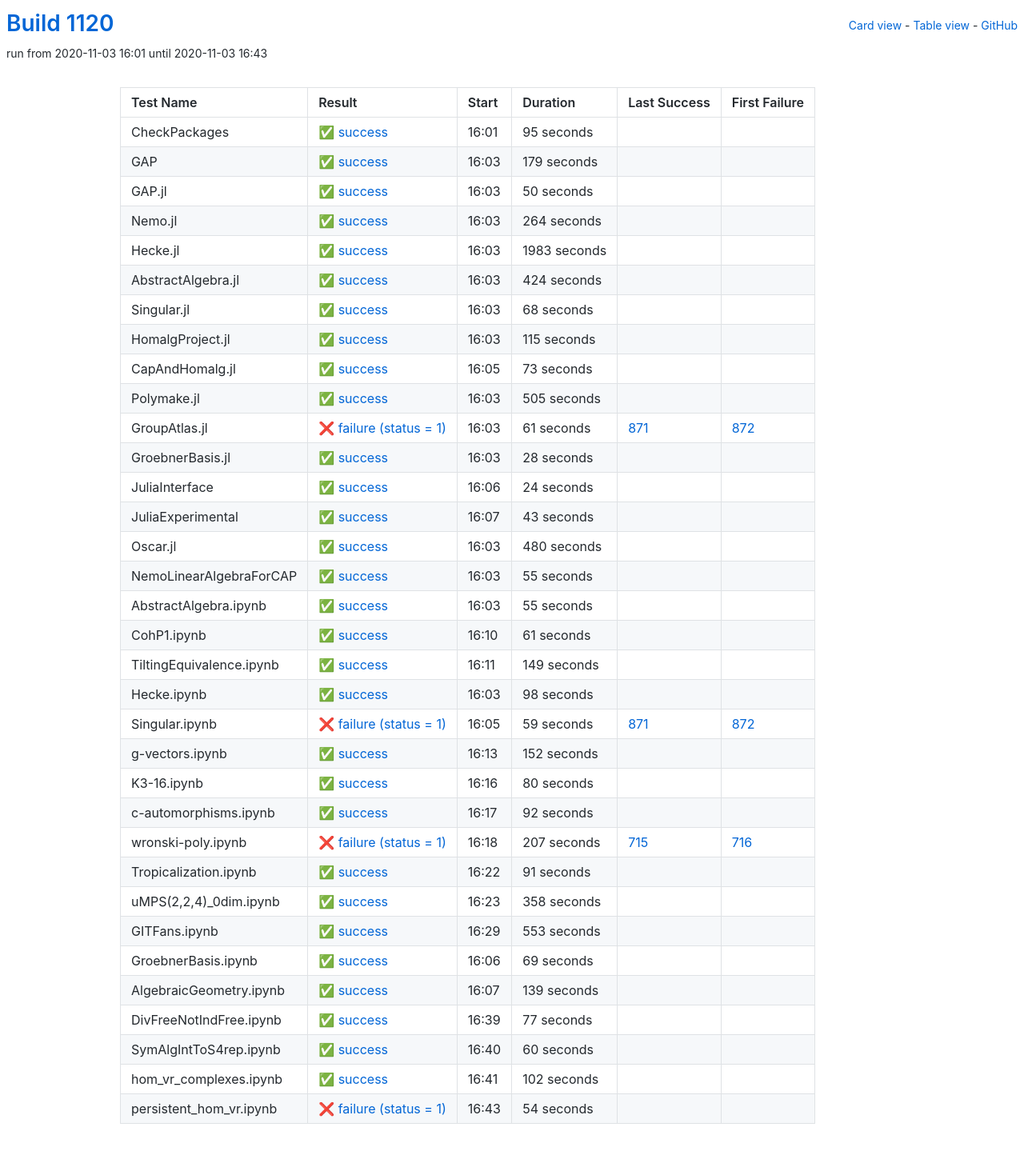
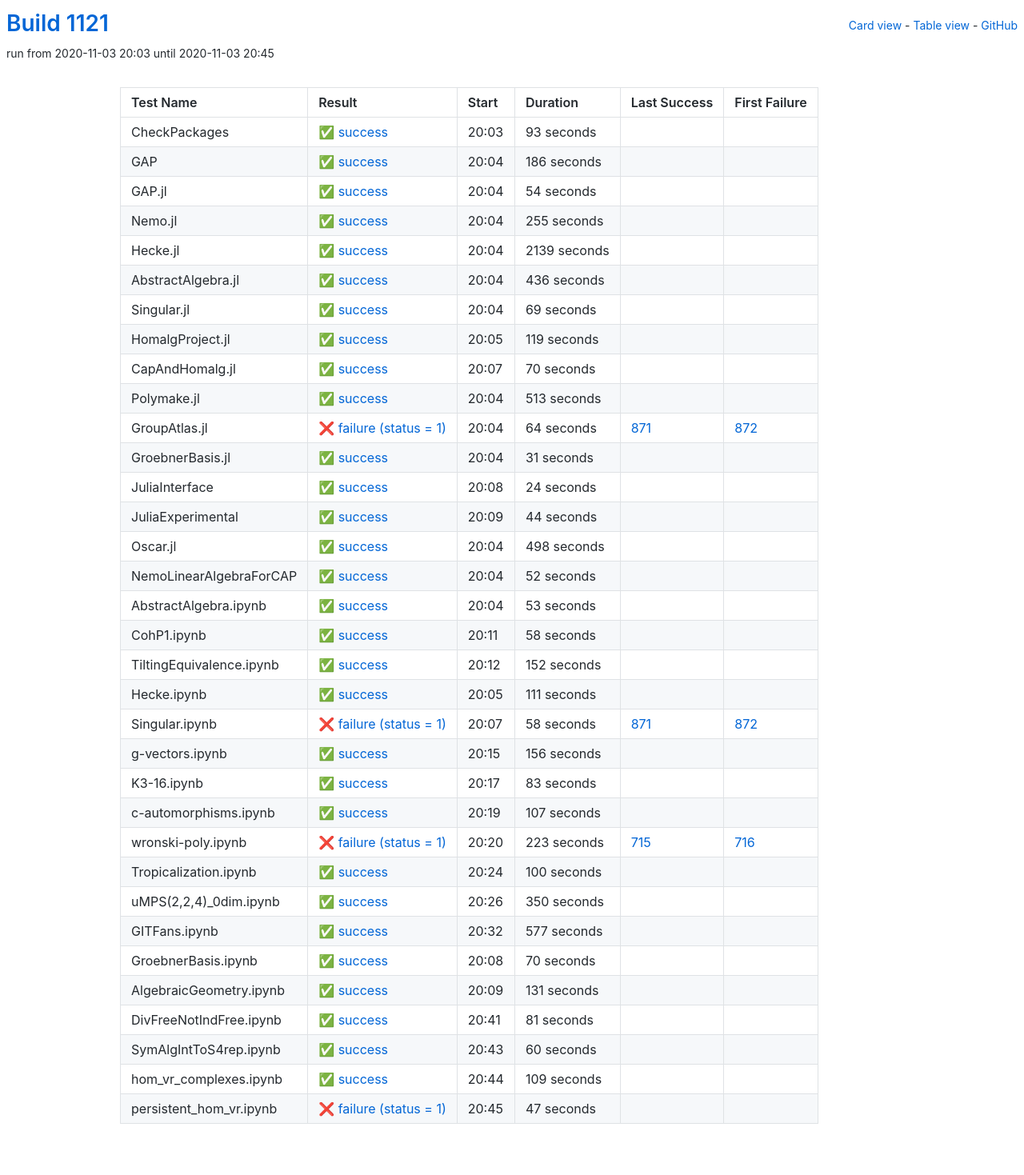
Before and after one commit to oscar-system/oscar-ci-status-stable, a Jekyll site: the page built from table.html, in a window 1280 px wide. Shown: the whole page at 80% size. Built offline with Jekyll 4.4.1, drawn with Linux system fonts in a browser that asks for light colours.

Commit message:
Build #1121

```diff
--- a/_data/ci.yml
+++ b/_data/ci.yml
@@ -1,6 +1,6 @@
 ---
-build: 1120
-build_url: https://oscarci.mathematik.uni-kl.de/job/oscar-stable/1120/
+build: 1121
+build_url: https://oscarci.mathematik.uni-kl.de/job/oscar-stable/1121/
 job: oscar-stable
 organization: oscar-system
 repo: oscar-ci-status-stable
@@ -8,152 +8,152 @@ repourl: https://github.com/oscar-system/oscar-ci-status-stable
 tests:
 - name: CheckPackages
   id: checkpackages
-  log: https://oscarci.mathematik.uni-kl.de/job/oscar-stable/1120/artifact/logs/build-1120/CheckPackages.log
-  start: 2020-11-03 16:01
+  log: https://oscarci.mathematik.uni-kl.de/job/oscar-stable/1121/artifact/logs/build-1121/CheckPackages.log
+  start: 2020-11-03 20:03
   success: true
   exitcode: 0
   status: success
-  duration: 95
+  duration: 93
   last_success: false
   last_success_url:
   first_failure: false
   first_failure_url:
 - name: GAP
   id: gap
-  log: https://oscarci.mathematik.uni-kl.de/job/oscar-stable/1120/artifact/logs/build-1120/GAP.log
-  start: 2020-11-03 16:03
+  log: https://oscarci.mathematik.uni-kl.de/job/oscar-stable/1121/artifact/logs/build-1121/GAP.log
+  start: 2020-11-03 20:04
   success: true
   exitcode: 0
   status: success
-  duration: 179
+  duration: 186
   last_success: false
   last_success_url:
   first_failure: false
   first_failure_url:
 - name: GAP.jl
   id: gap-jl
-  log: https://oscarci.mathematik.uni-kl.de/job/oscar-stable/1120/artifact/logs/build-1120/GAP.jl.log
-  start: 2020-11-03 16:03
+  log: https://oscarci.mathematik.uni-kl.de/job/oscar-stable/1121/artifact/logs/build-1121/GAP.jl.log
+  start: 2020-11-03 20:04
   success: true
   exitcode: 0
   status: success
-  duration: 50
+  duration: 54
   last_success: false
   last_success_url:
   first_failure: false
   first_failure_url:
 - name: Nemo.jl
   id: nemo-jl
-  log: https://oscarci.mathematik.uni-kl.de/job/oscar-stable/1120/artifact/logs/build-1120/Nemo.jl.log
-  start: 2020-11-03 16:03
+  log: https://oscarci.mathematik.uni-kl.de/job/oscar-stable/1121/artifact/logs/build-1121/Nemo.jl.log
+  start: 2020-11-03 20:04
   success: true
   exitcode: 0
   status: success
-  duration: 264
+  duration: 255
   last_success: false
   last_success_url:
   first_failure: false
   first_failure_url:
 - name: Hecke.jl
   id: hecke-jl
-  log: https://oscarci.mathematik.uni-kl.de/job/oscar-stable/1120/artifact/logs/build-1120/Hecke.jl.log
-  start: 2020-11-03 16:03
+  log: https://oscarci.mathematik.uni-kl.de/job/oscar-stable/1121/artifact/logs/build-1121/Hecke.jl.log
+  start: 2020-11-03 20:04
   success: true
   exitcode: 0
   status: success
-  duration: 1983
+  duration: 2139
   last_success: false
   last_success_url:
   first_failure: false
   first_failure_url:
 - name: AbstractAlgebra.jl
   id: abstractalgebra-jl
-  log: https://oscarci.mathematik.uni-kl.de/job/oscar-stable/1120/artifact/logs/build-1120/AbstractAlgebra.jl.log
-  start: 2020-11-03 16:03
+  log: https://oscarci.mathematik.uni-kl.de/job/oscar-stable/1121/artifact/logs/build-1121/AbstractAlgebra.jl.log
+  start: 2020-11-03 20:04
   success: true
   exitcode: 0
   status: success
-  duration: 424
+  duration: 436
   last_success: false
   last_success_url:
   first_failure: false
   first_failure_url:
 - name: Singular.jl
   id: singular-jl
-  log: https://oscarci.mathematik.uni-kl.de/job/oscar-stable/1120/artifact/logs/build-1120/Singular.jl.log
-  start: 2020-11-03 16:03
+  log: https://oscarci.mathematik.uni-kl.de/job/oscar-stable/1121/artifact/logs/build-1121/Singular.jl.log
+  start: 2020-11-03 20:04
   success: true
   exitcode: 0
   status: success
-  duration: 68
+  duration: 69
   last_success: false
   last_success_url:
   first_failure: false
   first_failure_url:
 - name: HomalgProject.jl
   id: homalgproject-jl
-  log: https://oscarci.mathematik.uni-kl.de/job/oscar-stable/1120/artifact/logs/build-1120/HomalgProject.jl.log
-  start: 2020-11-03 16:03
+  log: https://oscarci.mathematik.uni-kl.de/job/oscar-stable/1121/artifact/logs/build-1121/HomalgProject.jl.log
+  start: 2020-11-03 20:05
   success: true
   exitcode: 0
   status: success
-  duration: 115
+  duration: 119
   last_success: false
   last_success_url:
   first_failure: false
   first_failure_url:
 - name: CapAndHomalg.jl
   id: capandhomalg-jl
-  log: https://oscarci.mathematik.uni-kl.de/job/oscar-stable/1120/artifact/logs/build-1120/CapAndHomalg.jl.log
-  start: 2020-11-03 16:05
+  log: https://oscarci.mathematik.uni-kl.de/job/oscar-stable/1121/artifact/logs/build-1121/CapAndHomalg.jl.log
+  start: 2020-11-03 20:07
   success: true
   exitcode: 0
   status: success
-  duration: 73
+  duration: 70
   last_success: false
   last_success_url:
   first_failure: false
   first_failure_url:
 - name: Polymake.jl
   id: polymake-jl
-  log: https://oscarci.mathematik.uni-kl.de/job/oscar-stable/1120/artifact/logs/build-1120/Polymake.jl.log
-  start: 2020-11-03 16:03
+  log: https://oscarci.mathematik.uni-kl.de/job/oscar-stable/1121/artifact/logs/build-1121/Polymake.jl.log
+  start: 2020-11-03 20:04
   success: true
   exitcode: 0
   status: success
-  duration: 505
+  duration: 513
   last_success: false
   last_success_url:
   first_failure: false
   first_failure_url:
 - name: GroupAtlas.jl
   id: groupatlas-jl
-  log: https://oscarci.mathematik.uni-kl.de/job/oscar-stable/1120/artifact/logs/build-1120/GroupAtlas.jl.log
-  start: 2020-11-03 16:03
+  log: https://oscarci.mathematik.uni-kl.de/job/oscar-stable/1121/artifact/logs/build-1121/GroupAtlas.jl.log
+  start: 2020-11-03 20:04
   success: false
   exitcode: 1
   status: failure
-  duration: 61
+  duration: 64
   last_success: 871
   last_success_url: https://oscarci.mathematik.uni-kl.de/job/oscar-stable/871/
   first_failure: 872
   first_failure_url: https://oscarci.mathematik.uni-kl.de/job/oscar-stable/872/
 - name: GroebnerBasis.jl
   id: groebnerbasis-jl
-  log: https://oscarci.mathematik.uni-kl.de/job/oscar-stable/1120/artifact/logs/build-1120/GroebnerBasis.jl.log
-  start: 2020-11-03 16:03
+  log: https://oscarci.mathematik.uni-kl.de/job/oscar-stable/1121/artifact/logs/build-1121/GroebnerBasis.jl.log
+  start: 2020-11-03 20:04
   success: true
   exitcode: 0
   status: success
-  duration: 28
+  duration: 31
   last_success: false
   last_success_url:
   first_failure: false
   first_failure_url:
 - name: JuliaInterface
   id: juliainterface
-  log: https://oscarci.mathematik.uni-kl.de/job/oscar-stable/1120/artifact/logs/build-1120/JuliaInterface.log
-  start: 2020-11-03 16:06
+  log: https://oscarci.mathematik.uni-kl.de/job/oscar-stable/1121/artifact/logs/build-1121/JuliaInterface.log
+  start: 2020-11-03 20:08
   success: true
   exitcode: 0
   status: success
@@ -164,104 +164,68 @@ tests:
   first_failure_url:
 - name: JuliaExperimental
   id: juliaexperimental
-  log: https://oscarci.mathematik.uni-kl.de/job/oscar-stable/1120/artifact/logs/build-1120/JuliaExperimental.log
-  start: 2020-11-03 16:07
+  log: https://oscarci.mathematik.uni-kl.de/job/oscar-stable/1121/artifact/logs/build-1121/JuliaExperimental.log
+  start: 2020-11-03 20:09
   success: true
   exitcode: 0
   status: success
-  duration: 43
+  duration: 44
   last_success: false
   last_success_url:
   first_failure: false
   first_failure_url:
 - name: Oscar.jl
   id: oscar-jl
-  log: https://oscarci.mathematik.uni-kl.de/job/oscar-stable/1120/artifact/logs/build-1120/Oscar.jl.log
-  start: 2020-11-03 16:03
+  log: https://oscarci.mathematik.uni-kl.de/job/oscar-stable/1121/artifact/logs/build-1121/Oscar.jl.log
+  start: 2020-11-03 20:04
   success: true
   exitcode: 0
   status: success
-  duration: 480
+  duration: 498
   last_success: false
   last_success_url:
   first_failure: false
   first_failure_url:
 - name: NemoLinearAlgebraForCAP
   id: nemolinearalgebraforcap
-  log: https://oscarci.mathematik.uni-kl.de/job/oscar-stable/1120/artifact/logs/build-1120/NemoLinearAlgebraForCAP.log
-  start: 2020-11-03 16:03
+  log: https://oscarci.mathematik.uni-kl.de/job/oscar-stable/1121/artifact/logs/build-1121/NemoLinearAlgebraForCAP.log
+  start: 2020-11-03 20:04
   success: true
   exitcode: 0
   status: success
-  duration: 55
+  duration: 52
   last_success: false
   last_success_url:
   first_failure: false
   first_failure_url:
 - name: AbstractAlgebra.ipynb
   id: abstractalgebra-ipynb
-  log: https://oscarci.mathematik.uni-kl.de/job/oscar-stable/1120/artifact/logs/build-1120/AbstractAlgebra.ipynb.log
-  start: 2020-11-03 16:03
+  log: https://oscarci.mathematik.uni-kl.de/job/oscar-stable/1121/artifact/logs/build-1121/AbstractAlgebra.ipynb.log
+  start: 2020-11-03 20:04
   success: true
   exitcode: 0
   status: success
-  duration: 55
+  duration: 53
   last_success: false
   last_success_url:
   first_failure: false
   first_failure_url:
 - name: CohP1.ipynb
   id: cohp1-ipynb
-  log: https://oscarci.mathematik.uni-kl.de/job/oscar-stable/1120/artifact/logs/build-1120/CohP1.ipynb.log
-  start: 2020-11-03 16:10
+  log: https://oscarci.mathematik.uni-kl.de/job/oscar-stable/1121/artifact/logs/build-1121/CohP1.ipynb.log
+  start: 2020-11-03 20:11
   success: true
   exitcode: 0
   status: success
-  duration: 61
+  duration: 58
   last_success: false
   last_success_url:
   first_failure: false
   first_failure_url:
 - name: TiltingEquivalence.ipynb
   id: tiltingequivalence-ipynb
-  log: https://oscarci.mathematik.uni-kl.de/job/oscar-stable/1120/artifact/logs/build-1120/TiltingEquivalence.ipynb.log
-  start: 2020-11-03 16:11
-  success: true
-  exitcode: 0
-  status: success
-  duration: 149
-  last_success: false
-  last_success_url:
-  first_failure: false
-  first_failure_url:
-- name: Hecke.ipynb
-  id: hecke-ipynb
-  log: https://oscarci.mathematik.uni-kl.de/job/oscar-stable/1120/artifact/logs/build-1120/Hecke.ipynb.log
-  start: 2020-11-03 16:03
-  success: true
-  exitcode: 0
-  status: success
-  duration: 98
-  last_success: false
-  last_success_url:
-  first_failure: false
-  first_failure_url:
-- name: Singular.ipynb
-  id: singular-ipynb
-  log: https://oscarci.mathematik.uni-kl.de/job/oscar-stable/1120/artifact/logs/build-1120/Singular.ipynb.log
-  start: 2020-11-03 16:05
-  success: false
-  exitcode: 1
-  status: failure
-  duration: 59
-  last_success: 871
-  last_success_url: https://oscarci.mathematik.uni-kl.de/job/oscar-stable/871/
-  first_failure: 872
-  first_failure_url: https://oscarci.mathematik.uni-kl.de/job/oscar-stable/872/
-- name: g-vectors.ipynb
-  id: g-vectors-ipynb
-  log: https://oscarci.mathematik.uni-kl.de/job/oscar-stable/1120/artifact/logs/build-1120/g-vectors.ipynb.log
-  start: 2020-11-03 16:13
+  log: https://oscarci.mathematik.uni-kl.de/job/oscar-stable/1121/artifact/logs/build-1121/TiltingEquivalence.ipynb.log
+  start: 2020-11-03 20:12
   success: true
   exitcode: 0
   status: success
@@ -270,118 +234,154 @@ tests:
   last_success_url:
   first_failure: false
   first_failure_url:
-- name: K3-16.ipynb
-  id: k3-16-ipynb
-  log: https://oscarci.mathematik.uni-kl.de/job/oscar-stable/1120/artifact/logs/build-1120/K3-16.ipynb.log
-  start: 2020-11-03 16:16
+- name: Hecke.ipynb
+  id: hecke-ipynb
+  log: https://oscarci.mathematik.uni-kl.de/job/oscar-stable/1121/artifact/logs/build-1121/Hecke.ipynb.log
+  start: 2020-11-03 20:05
   success: true
   exitcode: 0
   status: success
-  duration: 80
+  duration: 111
+  last_success: false
+  last_success_url:
+  first_failure: false
+  first_failure_url:
+- name: Singular.ipynb
+  id: singular-ipynb
+  log: https://oscarci.mathematik.uni-kl.de/job/oscar-stable/1121/artifact/logs/build-1121/Singular.ipynb.log
+  start: 2020-11-03 20:07
+  success: false
+  exitcode: 1
+  status: failure
+  duration: 58
+  last_success: 871
+  last_success_url: https://oscarci.mathematik.uni-kl.de/job/oscar-stable/871/
+  first_failure: 872
+  first_failure_url: https://oscarci.mathematik.uni-kl.de/job/oscar-stable/872/
+- name: g-vectors.ipynb
+  id: g-vectors-ipynb
+  log: https://oscarci.mathematik.uni-kl.de/job/oscar-stable/1121/artifact/logs/build-1121/g-vectors.ipynb.log
+  start: 2020-11-03 20:15
+  success: true
+  exitcode: 0
+  status: success
+  duration: 156
+  last_success: false
+  last_success_url:
+  first_failure: false
+  first_failure_url:
+- name: K3-16.ipynb
+  id: k3-16-ipynb
+  log: https://oscarci.mathematik.uni-kl.de/job/oscar-stable/1121/artifact/logs/build-1121/K3-16.ipynb.log
+  start: 2020-11-03 20:17
+  success: true
+  exitcode: 0
+  status: success
+  duration: 83
   last_success: false
   last_success_url:
   first_failure: false
   first_failure_url:
 - name: c-automorphisms.ipynb
   id: c-automorphisms-ipynb
-  log: https://oscarci.mathematik.uni-kl.de/job/oscar-stable/1120/artifact/logs/build-1120/c-automorphisms.ipynb.log
-  start: 2020-11-03 16:17
+  log: https://oscarci.mathematik.uni-kl.de/job/oscar-stable/1121/artifact/logs/build-1121/c-automorphisms.ipynb.log
+  start: 2020-11-03 20:19
   success: true
   exitcode: 0
   status: success
-  duration: 92
+  duration: 107
   last_success: false
   last_success_url:
   first_failure: false
   first_failure_url:
 - name: wronski-poly.ipynb
   id: wronski-poly-ipynb
-  log: https://oscarci.mathematik.uni-kl.de/job/oscar-stable/1120/artifact/logs/build-1120/wronski-poly.ipynb.log
-  start: 2020-11-03 16:18
+  log: https://oscarci.mathematik.uni-kl.de/job/oscar-stable/1121/artifact/logs/build-1121/wronski-poly.ipynb.log
+  start: 2020-11-03 20:20
   success: false
   exitcode: 1
   status: failure
-  duration: 207
+  duration: 223
   last_success: 715
   last_success_url: https://oscarci.mathematik.uni-kl.de/job/oscar-stable/715/
   first_failure: 716
   first_failure_url: https://oscarci.mathematik.uni-kl.de/job/oscar-stable/716/
 - name: Tropicalization.ipynb
   id: tropicalization-ipynb
-  log: https://oscarci.mathematik.uni-kl.de/job/oscar-stable/1120/artifact/logs/build-1120/Tropicalization.ipynb.log
-  start: 2020-11-03 16:22
+  log: https://oscarci.mathematik.uni-kl.de/job/oscar-stable/1121/artifact/logs/build-1121/Tropicalization.ipynb.log
+  start: 2020-11-03 20:24
   success: true
   exitcode: 0
   status: success
-  duration: 91
+  duration: 100
   last_success: false
   last_success_url:
   first_failure: false
   first_failure_url:
 - name: uMPS(2,2,4)_0dim.ipynb
   id: umps-2-2-4-0dim-ipynb
-  log: https://oscarci.mathematik.uni-kl.de/job/oscar-stable/1120/artifact/logs/build-1120/uMPS-2-2-4-_0dim.ipynb.log
-  start: 2020-11-03 16:23
+  log: https://oscarci.mathematik.uni-kl.de/job/oscar-stable/1121/artifact/logs/build-1121/uMPS-2-2-4-_0dim.ipynb.log
+  start: 2020-11-03 20:26
   success: true
   exitcode: 0
   status: success
-  duration: 358
+  duration: 350
   last_success: false
   last_success_url:
   first_failure: false
   first_failure_url:
 - name: GITFans.ipynb
   id: gitfans-ipynb
-  log: https://oscarci.mathematik.uni-kl.de/job/oscar-stable/1120/artifact/logs/build-1120/GITFans.ipynb.log
-  start: 2020-11-03 16:29
+  log: https://oscarci.mathematik.uni-kl.de/job/oscar-stable/1121/artifact/logs/build-1121/GITFans.ipynb.log
+  start: 2020-11-03 20:32
   success: true
   exitcode: 0
   status: success
-  duration: 553
+  duration: 577
   last_success: false
   last_success_url:
   first_failure: false
   first_failure_url:
 - name: GroebnerBasis.ipynb
   id: groebnerbasis-ipynb
-  log: https://oscarci.mathematik.uni-kl.de/job/oscar-stable/1120/artifact/logs/build-1120/GroebnerBasis.ipynb.log
-  start: 2020-11-03 16:06
+  log: https://oscarci.mathematik.uni-kl.de/job/oscar-stable/1121/artifact/logs/build-1121/GroebnerBasis.ipynb.log
+  start: 2020-11-03 20:08
   success: true
   exitcode: 0
   status: success
-  duration: 69
+  duration: 70
   last_success: false
   last_success_url:
   first_failure: false
   first_failure_url:
 - name: AlgebraicGeometry.ipynb
   id: algebraicgeometry-ipynb
-  log: https://oscarci.mathematik.uni-kl.de/job/oscar-stable/1120/artifact/logs/build-1120/AlgebraicGeometry.ipynb.log
-  start: 2020-11-03 16:07
+  log: https://oscarci.mathematik.uni-kl.de/job/oscar-stable/1121/artifact/logs/build-1121/AlgebraicGeometry.ipynb.log
+  start: 2020-11-03 20:09
   success: true
   exitcode: 0
   status: success
-  duration: 139
+  duration: 131
   last_success: false
   last_success_url:
   first_failure: false
   first_failure_url:
 - name: DivFreeNotIndFree.ipynb
   id: divfreenotindfree-ipynb
-  log: https://oscarci.mathematik.uni-kl.de/job/oscar-stable/1120/artifact/logs/build-1120/DivFreeNotIndFree.ipynb.log
-  start: 2020-11-03 16:39
+  log: https://oscarci.mathematik.uni-kl.de/job/oscar-stable/1121/artifact/logs/build-1121/DivFreeNotIndFree.ipynb.log
+  start: 2020-11-03 20:41
   success: true
   exitcode: 0
   status: success
-  duration: 77
+  duration: 81
   last_success: false
   last_success_url:
   first_failure: false
   first_failure_url:
 - name: SymAlgIntToS4rep.ipynb
   id: symalginttos4rep-ipynb
-  log: https://oscarci.mathematik.uni-kl.de/job/oscar-stable/1120/artifact/logs/build-1120/SymAlgIntToS4rep.ipynb.log
-  start: 2020-11-03 16:40
+  log: https://oscarci.mathematik.uni-kl.de/job/oscar-stable/1121/artifact/logs/build-1121/SymAlgIntToS4rep.ipynb.log
+  start: 2020-11-03 20:43
   success: true
   exitcode: 0
   status: success
@@ -392,24 +392,24 @@ tests:
   first_failure_url:
 - name: hom_vr_complexes.ipynb
   id: hom-vr-complexes-ipynb
-  log: https://oscarci.mathematik.uni-kl.de/job/oscar-stable/1120/artifact/logs/build-1120/hom_vr_complexes.ipynb.log
-  start: 2020-11-03 16:41
+  log: https://oscarci.mathematik.uni-kl.de/job/oscar-stable/1121/artifact/logs/build-1121/hom_vr_complexes.ipynb.log
+  start: 2020-11-03 20:44
   success: true
   exitcode: 0
   status: success
-  duration: 102
+  duration: 109
   last_success: false
   last_success_url:
   first_failure: false
   first_failure_url:
 - name: persistent_hom_vr.ipynb
   id: persistent-hom-vr-ipynb
-  log: https://oscarci.mathematik.uni-kl.de/job/oscar-stable/1120/artifact/logs/build-1120/persistent_hom_vr.ipynb.log
-  start: 2020-11-03 16:43
+  log: https://oscarci.mathematik.uni-kl.de/job/oscar-stable/1121/artifact/logs/build-1121/persistent_hom_vr.ipynb.log
+  start: 2020-11-03 20:45
   success: false
   exitcode: 1
   status: failure
-  duration: 54
+  duration: 47
   last_success: false
   last_success_url:
   first_failure: false
```
Also changed, not shown: README.md.
